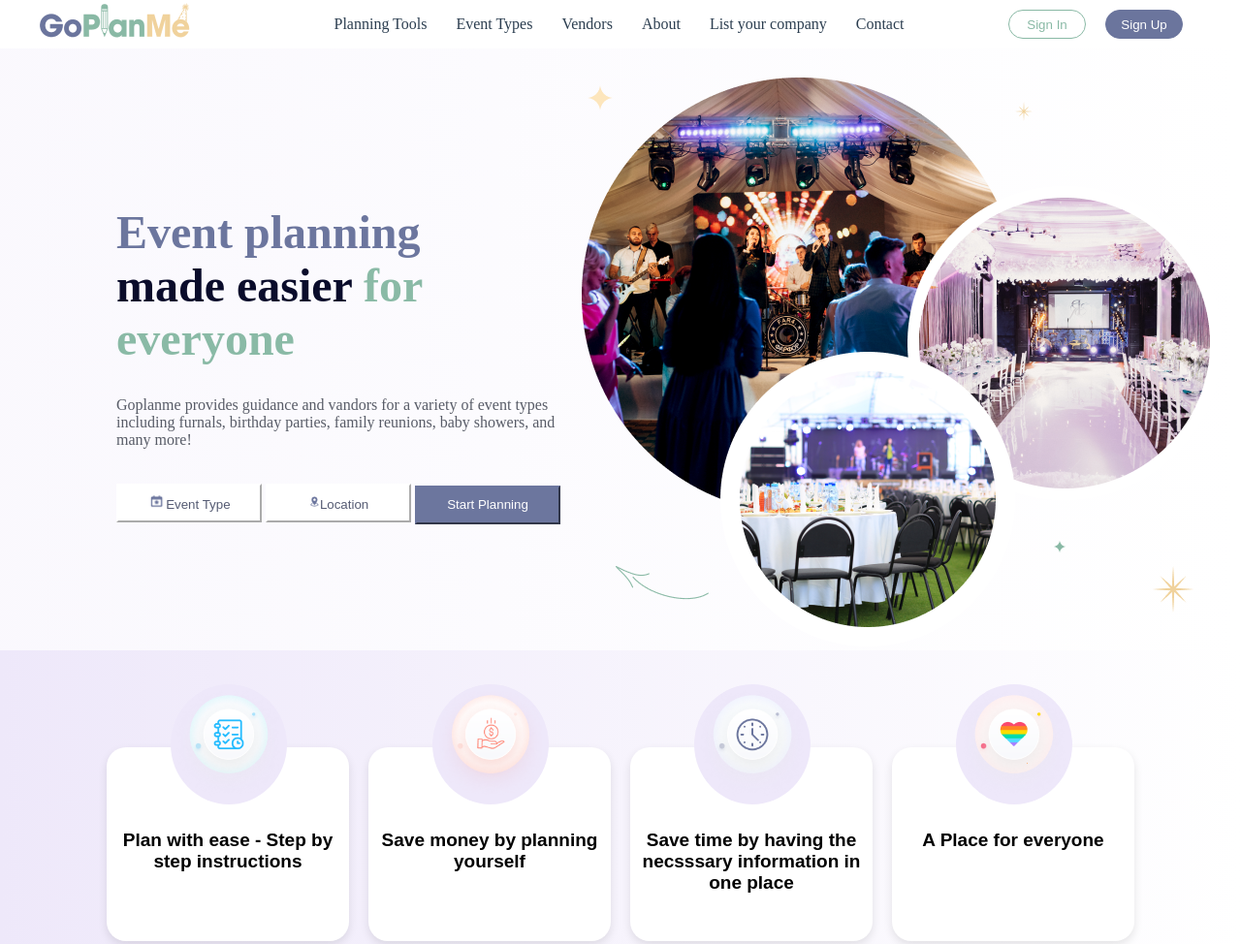
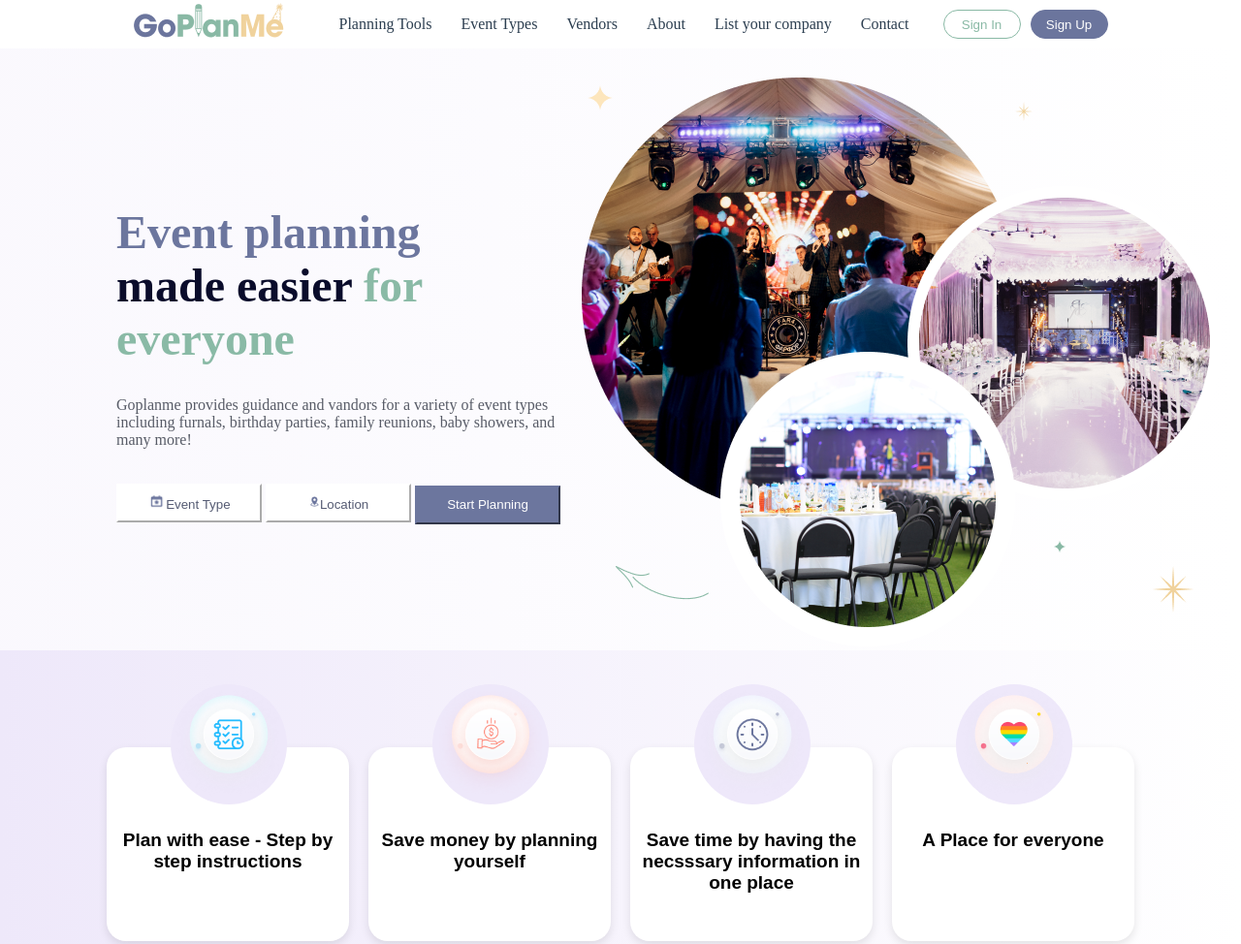
Before and after one commit to tayyabashahzad12/go-plan, a plain HTML site: page index.html in a window 1280 px wide. Shown: the top 974 px of the page at 97% size. Drawn offline with Linux system fonts and the light colour scheme.

Commit message:
fix: navbar

```diff
--- a/index.css
+++ b/index.css
@@ -4,14 +4,13 @@ body{
 
 .navbar {
     display: flex;
-    justify-content: space-between;
+    justify-content:center;
     align-items: center;
     height:50px;
     width: 100%;
     background-color: #ffffff;
 }
 .img1{
-    margin-left:40px;
    align-items: center;
 }
 .links {
@@ -28,7 +27,7 @@ body{
 }
 .buttons {
     display: flex;
-    gap:20px;
+    gap:10px;
 }
 .sign-in {
     border: 1px solid #89b9a5;
@@ -37,13 +36,13 @@ body{
     color: #89B9A5;
     width:80px;
     height:30px;
+    margin-left: 20px;
 }
 .sign-up{
     border: 1px solid #6B759D;
     background-color:#6B759D;
     border-radius:15px;
     color:white;
-    margin-right:60px;
     width:80px;
     height:30px;
 }
```
